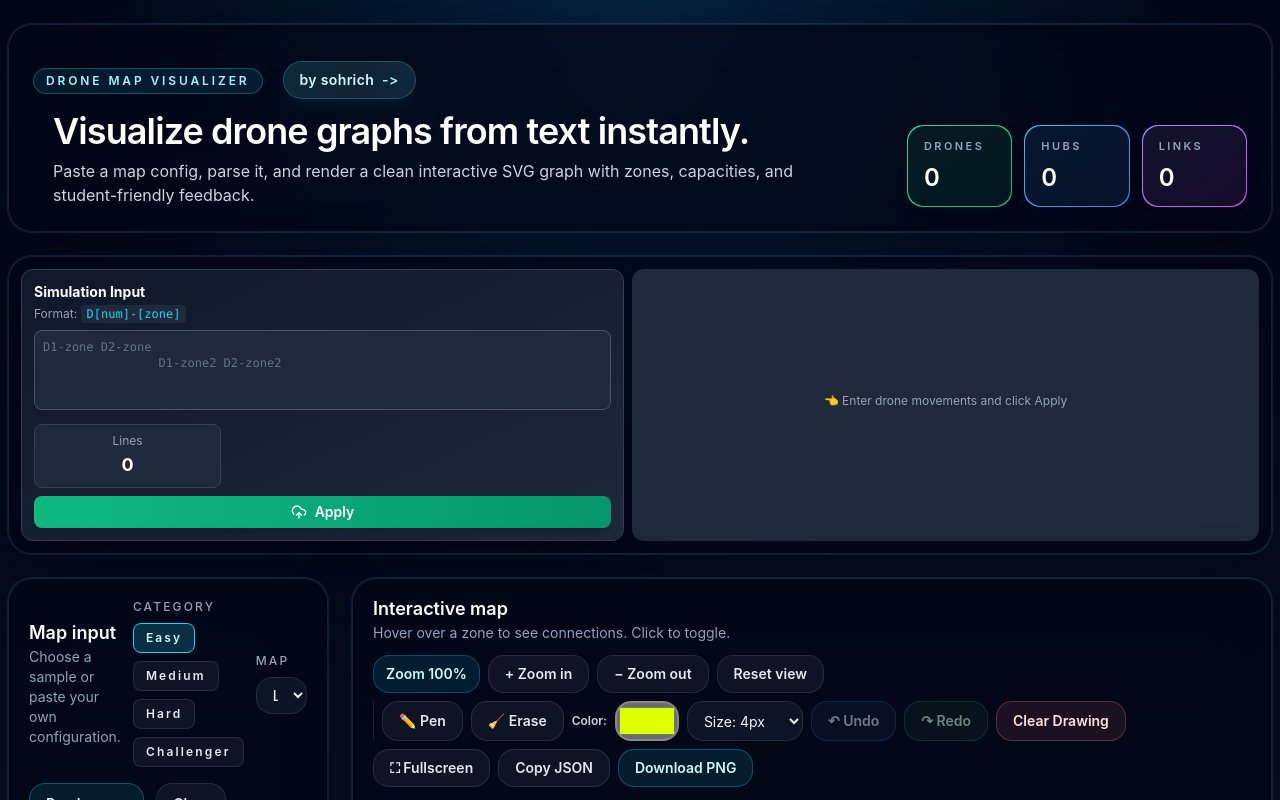
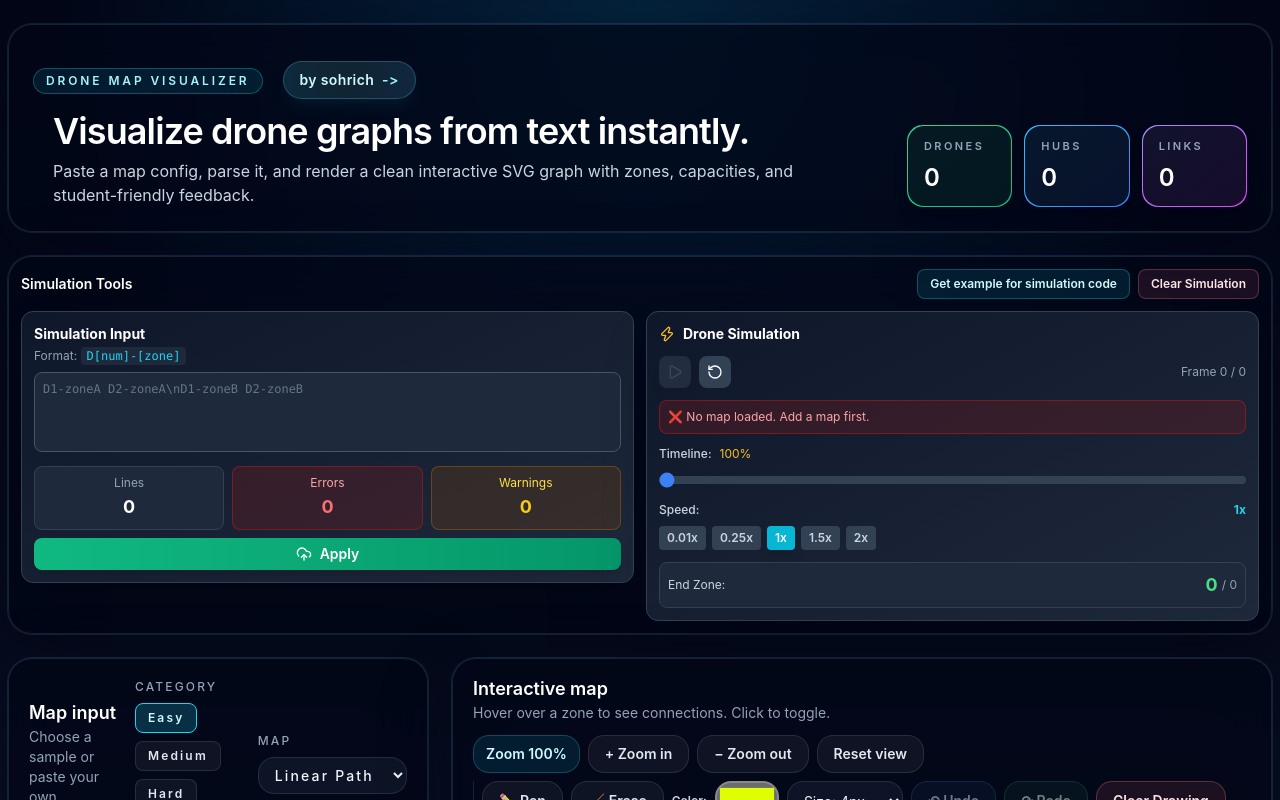
Before and after one commit to rorado/Flyin_DroneMapVisualizer, a Next.js app: page / in a window 1280 px wide. Shown: the top 800 px of the page. Built offline with nearby package versions, Linux system fonts and the light colour scheme.

Commit message:
add simulation

```diff
--- a/src/components/drone-map-visualizer.tsx
+++ b/src/components/drone-map-visualizer.tsx
@@ -4,17 +4,12 @@ import { AnimatePresence, motion } from "framer-motion";
 import { useEffect, useMemo, useRef, useState } from "react";
 import { computeViewBox } from "@/lib/geometry";
 import { parseDroneMap } from "@/lib/parser";
-import { parseSimulation, getMaxPathLength } from "@/lib/simulation-parser";
+import { getMaxPathLength, parseSimulation } from "@/lib/simulation-parser";
 import { SAMPLE_MAPS, SAMPLE_OPTIONS, SampleKey } from "@/lib/samples";
-import {
-  ParsedMap,
-  ParsedNode,
-  DroneState,
-  SimulationFrame,
-} from "@/lib/types";
+import { ParsedMap, ParsedNode } from "@/lib/types";
 import { MapCanvas } from "./map-canvas";
-import { SimulationInput } from "./simulation-input";
-import { SimulationControls } from "./simulation-controls";
+import { SimulationControls } from "@/components/simulation-controls";
+import { SimulationInput } from "@/components/simulation-input";
 import {
   clampPan,
   findPathBetweenNodes,
@@ -110,26 +105,16 @@ export default function DroneMapVisualizer() {
       isEraser: boolean;
     }>
   >([]);
-
-  // Simulation state
   const [simulationInput, setSimulationInput] = useState<string>("");
   const [appliedSimulation, setAppliedSimulation] = useState<string>("");
   const [isSimulationRunning, setIsSimulationRunning] = useState(false);
   const [currentFrame, setCurrentFrame] = useState(0);
   const [simulationSpeed, setSimulationSpeed] = useState(1);
-  const [dronePositions, setDronePositions] = useState<
-    Array<{
-      droneId: string;
-      x: number;
-      y: number;
-      nextX: number;
-      nextY: number;
-      progress: number;
-      completed: boolean;
-    }>
-  >([]);
   const animationFrameRef = useRef<number | null>(null);
   const lastFrameTimeRef = useRef<number>(0);
+  const completionClearTimeoutRef = useRef<ReturnType<
+    typeof setTimeout
+  > | null>(null);
   const [isDrawing, setIsDrawing] = useState(false);
   const [isFullscreen, setIsFullscreen] = useState(false);
   const [pathDisplayMode, setPathDisplayMode] = useState<"all" | "shortest">(
@@ -141,6 +126,7 @@ export default function DroneMapVisualizer() {
     string | null
   >(null);
   const svgRef = useRef<SVGSVGElement | null>(null);
+  const mapSectionRef = useRef<HTMLElement | null>(null);
   const panPointerRef = useRef<{
     active: boolean;
     lastX: number;
@@ -152,8 +138,6 @@ export default function DroneMapVisualizer() {
   });
 
   const parsed = useMemo(() => parseDroneMap(appliedText), [appliedText]);
-
-  // Collect all valid zone names from the map
   const validZones = useMemo(() => {
     const zones = new Set<string>();
     if (parsed.startHub) zones.add(parsed.startHub.name);
@@ -161,19 +145,20 @@ export default function DroneMapVisualizer() {
     parsed.hubs.forEach((hub) => zones.add(hub.name));
     return zones;
   }, [parsed.startHub, parsed.endHub, parsed.hubs]);
-
-  const parsedSimulation = useMemo(
+  const liveParsedSimulation = useMemo(
+    () => parseSimulation(simulationInput, validZones),
+    [simulationInput, validZones],
+  );
+  const appliedParsedSimulation = useMemo(
     () => parseSimulation(appliedSimulation, validZones),
     [appliedSimulation, validZones],
   );
   const maxSimulationFrames = useMemo(() => {
-    // Calculate max frames accounting for sequential drone movement delays
-    const DELAY_FRAMES = 1; // Must match DELAY_FRAMES in computedDronePositions
-    const basePath = getMaxPathLength(parsedSimulation.movements);
-    const numDrones = parsedSimulation.movements.length;
-    // Total frames = base path length + delay offset for each drone
-    return basePath + (numDrones - 1) * DELAY_FRAMES;
-  }, [parsedSimulation.movements]);
+    const delayFrames = 1;
+    const baseFrames = getMaxPathLength(appliedParsedSimulation.movements);
+    const dronesCount = appliedParsedSimulation.movements.length;
+    return baseFrames + Math.max(0, dronesCount - 1) * delayFrames;
+  }, [appliedParsedSimulation.movements]);
   const sourceNodes = useMemo(() => {
     const seen = new Set<string>();
     return [parsed.startHub, ...parsed.hubs, parsed.endHub].filter(
@@ -223,54 +208,37 @@ export default function DroneMapVisualizer() {
     return map;
   }, [nodes]);
 
-  // Calculate drone positions for current frame
   const computedDronePositions = useMemo(() => {
-    if (!appliedSimulation || parsedSimulation.movements.length === 0) {
+    if (
+      !appliedSimulation ||
+      appliedParsedSimulation.movements.length === 0 ||
+      !parsed.startHub ||
+      !parsed.endHub
+    ) {
       return [];
     }
 
-    if (!parsed.startHub) {
-      return [];
-    }
-
     const startHubName = parsed.startHub.name;
-    const DELAY_FRAMES = 1; // Delay between each drone's movement in frames
-
-    const positions = parsedSimulation.movements.map((movement, droneIdx) => {
-      // Extract drone number to calculate delay
+    const endHubName = parsed.endHub.name;
+    const delayFrames = 1;
+
+    return appliedParsedSimulation.movements.map((movement, droneIdx) => {
       const droneNumber =
-        parseInt(movement.droneId.substring(1)) || droneIdx + 1;
-
-      // Calculate the effective frame for this drone
-      // Each drone is offset by (droneNumber - 1) * DELAY_FRAMES
-      const droneFrameOffset = (droneNumber - 1) * DELAY_FRAMES;
+        parseInt(movement.droneId.slice(1), 10) || droneIdx + 1;
+      const droneFrameOffset = (droneNumber - 1) * delayFrames;
       const effectiveFrame = Math.max(0, currentFrame - droneFrameOffset);
 
-      // Frame 0: all drones start at start_hub
-      // Frame 1+: drones move to their path destinations
-      let currentZoneName: string;
-      let nextZoneName: string;
-
-      if (effectiveFrame === 0) {
-        // Drone starts at the start hub
-        currentZoneName = startHubName;
-        nextZoneName =
-          movement.path.length > 0 ? movement.path[0] : startHubName;
-      } else {
-        // PathIndex represents which zone in the movement path we're at
+      let currentZoneName = startHubName;
+      if (effectiveFrame > 0 && movement.path.length > 0) {
         const pathIndex = Math.min(
           effectiveFrame - 1,
           movement.path.length - 1,
         );
-        currentZoneName = movement.path[pathIndex];
-        nextZoneName =
-          movement.path[Math.min(pathIndex + 1, movement.path.length - 1)];
+        currentZoneName = movement.path[pathIndex] ?? startHubName;
       }
 
       const currentZone = nodeByName.get(currentZoneName);
-      const nextZone = nodeByName.get(nextZoneName);
-
-      if (!currentZone || !nextZone) {
+      if (!currentZone) {
         return {
           droneId: movement.droneId,
           x: 0,
@@ -278,12 +246,10 @@ export default function DroneMapVisualizer() {
           nextX: 0,
           nextY: 0,
           progress: 0,
-          completed: effectiveFrame >= movement.path.length,
+          completed: false,
         };
       }
 
-      // Drone stays at current zone (progress = 0)
-      // No interpolation between zones
       return {
         droneId: movement.droneId,
         x: currentZone.x,
@@ -291,17 +257,16 @@ export default function DroneMapVisualizer() {
         nextX: currentZone.x,
         nextY: currentZone.y,
         progress: 0,
-        completed: effectiveFrame >= movement.path.length,
+        completed: currentZoneName === endHubName,
       };
     });
-
-    return positions;
   }, [
+    appliedSimulation,
+    appliedParsedSimulation.movements,
+    parsed.startHub,
+    parsed.endHub,
     currentFrame,
-    parsedSimulation.movements,
     nodeByName,
-    appliedSimulation,
-    parsed.startHub,
   ]);
 
   const connectedNodeNames = useMemo(() => {
@@ -486,6 +451,12 @@ export default function DroneMapVisualizer() {
     setHoveredConnection(null);
     setSelectedPathIndex(null);
     setSelectedZone(null);
+
+    // Reset simulation whenever the rendered map changes.
+    setSimulationInput("");
+    setAppliedSimulation("");
+    setIsSimulationRunning(false);
+    setCurrentFrame(0);
   }, [appliedText]);
 
   useEffect(() => {
@@ -505,7 +476,6 @@ export default function DroneMapVisualizer() {
     }
   }, [clampedPan, pan.x, pan.y]);
 
-  // Simulation animation loop
   useEffect(() => {
     if (!isSimulationRunning || maxSimulationFrames === 0) {
       if (animationFrameRef.current) {
@@ -529,7 +499,7 @@ export default function DroneMapVisualizer() {
           const next = prev + 1;
           if (next >= maxSimulationFrames) {
             setIsSimulationRunning(false);
-            return maxSimulationFrames - 1;
+            return Math.max(0, maxSimulationFrames - 1);
           }
           return next;
         });
@@ -931,7 +901,6 @@ export default function DroneMapVisualizer() {
     }
   }
 
-  // Simulation handlers
   function handleApplySimulation() {
     setAppliedSimulation(simulationInput);
     setCurrentFrame(0);
@@ -940,7 +909,24 @@ export default function DroneMapVisualizer() {
 
   function handlePlayPauseSimulation() {
     if (maxSimulationFrames > 0) {
-      setIsSimulationRunning(!isSimulationRunning);
+      setIsSimulationRunning((prev) => {
+        const next = !prev;
+
+        if (next) {
+          if (appliedText && !shouldDisplayMap) {
+            setShouldDisplayMap(true);
+          }
+
+          requestAnimationFrame(() => {
+            mapSectionRef.current?.scrollIntoView({
+              behavior: "smooth",
+              block: "start",
+            });
+          });
+        }
+
+        return next;
+      });
     }
   }
 
@@ -949,20 +935,113 @@ export default function DroneMapVisualizer() {
     setIsSimulationRunning(false);
   }
 
+  function handleClearSimulation() {
+    setSimulationInput("");
+    setAppliedSimulation("");
+    setCurrentFrame(0);
+    setIsSimulationRunning(false);
+  }
+
+  function handleGenerateSimulationCode() {
+    if (!parsed.startHub || !parsed.endHub || !parsed.nbDrones) {
+      setSimulationInput(
+        "# Unable to generate simulation. Ensure map has nb_drones, start_hub, and end_hub.",
+      );
+      return;
+    }
+
+    const path = findPathBetweenNodes(
+      parsed.startHub.name,
+      parsed.endHub.name,
+      parsed.connections,
+    );
+
+    // Exclude the start hub and keep intermediate + goal zones.
+    const movementZones = path.slice(1);
+    if (movementZones.length === 0) {
+      setSimulationInput(
+        "# Unable to generate simulation. No valid path from start_hub to end_hub.",
+      );
+      return;
+    }
+
+    const droneCount = parsed.nbDrones;
+    const totalFrames = movementZones.length + droneCount - 1;
+    const lines: string[] = [];
+
+    // Build pipelined movements, one frame per line (D1 starts first, then D2, ...).
+    for (let frame = 1; frame <= totalFrames; frame++) {
+      const tokens: string[] = [];
+
+      for (let drone = 1; drone <= droneCount; drone++) {
+        const step = frame - (drone - 1);
+        if (step >= 1 && step <= movementZones.length) {
+          tokens.push(`D${drone}-${movementZones[step - 1]}`);
+        }
+      }
+
+      if (tokens.length > 0) {
+        lines.push(tokens.join(" "));
+      }
+    }
+
+    setSimulationInput(lines.join("\n"));
+    setIsSimulationRunning(false);
+    setCurrentFrame(0);
+  }
+
   function handleFrameChange(frame: number) {
     setIsSimulationRunning(false);
-    setCurrentFrame(Math.max(0, Math.min(frame, maxSimulationFrames - 1)));
+    setCurrentFrame(
+      Math.max(0, Math.min(frame, Math.max(0, maxSimulationFrames - 1))),
+    );
   }
 
   function handleSpeedChange(speed: number) {
     setSimulationSpeed(Math.max(0.01, Math.min(5, speed)));
   }
 
+  const hasRenderableMap = nodes.length > 0;
   const completedDronesCount = computedDronePositions.filter(
-    (d) => d.completed,
+    (drone) => drone.completed,
   ).length;
 
-  const hasRenderableMap = nodes.length > 0;
+  useEffect(() => {
+    const totalDrones = appliedParsedSimulation.movements.length;
+
+    if (totalDrones === 0) {
+      if (completionClearTimeoutRef.current) {
+        clearTimeout(completionClearTimeoutRef.current);
+        completionClearTimeoutRef.current = null;
+      }
+      return;
+    }
+
+    const allDronesAtEnd =
+      completedDronesCount > 0 && completedDronesCount === totalDrones;
+
+    if (allDronesAtEnd && !completionClearTimeoutRef.current) {
+      completionClearTimeoutRef.current = setTimeout(() => {
+        setAppliedSimulation("");
+        setIsSimulationRunning(false);
+        setCurrentFrame(0);
+        completionClearTimeoutRef.current = null;
+      }, 3000);
+    }
+
+    if (!allDronesAtEnd && completionClearTimeoutRef.current) {
+      clearTimeout(completionClearTimeoutRef.current);
+      completionClearTimeoutRef.current = null;
+    }
+  }, [completedDronesCount, appliedParsedSimulation.movements.length]);
+
+  useEffect(() => {
+    return () => {
+      if (completionClearTimeoutRef.current) {
+        clearTimeout(completionClearTimeoutRef.current);
+      }
+    };
+  }, []);
 
   return (
     <div
@@ -1041,25 +1120,45 @@ export default function DroneMapVisualizer() {
           </div>
         </motion.header>
 
-        {/* Simulation UI Section */}
         <motion.section
-          initial={{ opacity: 0, y: -18 }}
+          initial={{ opacity: 0, y: -10 }}
           animate={{ opacity: 1, y: 0 }}
-          transition={{ delay: 0.1 }}
-          className={`flex flex-row gap-2 rounded-3xl border border-white/10 bg-slate-950/70 p-3 shadow-glow backdrop-blur-xl ${
+          className={`rounded-3xl border border-white/10 bg-slate-950/70 p-3 shadow-glow backdrop-blur-xl ${
             isFullscreen ? "hidden" : ""
           }`}
         >
+          <div className="mb-3 flex items-center justify-between">
+            <h2 className="text-sm font-semibold text-white">
+              Simulation Tools
+            </h2>
+            <div className="flex items-center gap-2">
+              <button
+                type="button"
+                onClick={handleGenerateSimulationCode}
+                className="rounded-lg border border-cyan-400/30 bg-cyan-400/10 px-3 py-1.5 text-xs font-semibold text-cyan-100 transition hover:bg-cyan-400/20"
+              >
+                Get example for simulation code
+              </button>
+              <button
+                type="button"
+                onClick={handleClearSimulation}
+                className="rounded-lg border border-rose-400/30 bg-rose-400/10 px-3 py-1.5 text-xs font-semibold text-rose-100 transition hover:bg-rose-400/20"
+              >
+                Clear Simulation
+              </button>
+            </div>
+          </div>
+
+          <div className="flex flex-col gap-3 lg:flex-row">
             <div className="flex-1">
               <SimulationInput
                 value={simulationInput}
                 onChange={setSimulationInput}
                 onApply={handleApplySimulation}
-              issues={parsedSimulation.issues}
+                issues={liveParsedSimulation.issues}
               />
             </div>
 
-          {appliedSimulation && maxSimulationFrames > 0 ? (
             <div className="flex-1">
               <SimulationControls
                 isRunning={isSimulationRunning}
@@ -1070,39 +1169,29 @@ export default function DroneMapVisualizer() {
                 currentFrame={currentFrame}
                 maxFrames={maxSimulationFrames}
                 onFrameChange={handleFrameChange}
-                totalDrones={parsedSimulation.movements.length}
+                totalDrones={appliedParsedSimulation.movements.length}
                 completedDrones={completedDronesCount}
                 hasMap={!!appliedText && nodes.length > 0}
-                hasSimulationIssues={parsedSimulation.issues.length > 0}
+                hasSimulationIssues={appliedParsedSimulation.issues.some(
+                  (issue) => issue.severity === "error",
+                )}
                 errorMessage={
                   !appliedText || nodes.length === 0
                     ? "Setup map first"
-                    : parsedSimulation.issues.length > 0
-                      ? `Fix ${parsedSimulation.issues.length} simulation error(s)`
+                    : appliedParsedSimulation.issues.some(
+                          (issue) => issue.severity === "error",
+                        )
+                      ? `Fix ${appliedParsedSimulation.issues.filter((issue) => issue.severity === "error").length} simulation error(s)`
                       : ""
                 }
               />
             </div>
-          ) : (
-            <div className="flex-1 bg-slate-800 rounded-xl p-3 flex items-center justify-center">
-              <div className="text-center">
-                <p className="text-xs text-slate-400 mb-2">
-                  {!appliedSimulation
-                    ? "👈 Enter drone movements and click Apply"
-                    : "⚠️ No valid simulation or map"}
-                </p>
-              </div>
-            </div>
-          )}
+          </div>
         </motion.section>
 
         <div
-          className={`flex flex-1 flex-row gap-6 ${isFullscreen ? "flex-col" : ""}`}
-        >
-          {/* Sidebar Sections */}
-          <div
-            className={`flex flex-col gap-6 ${
-              isFullscreen ? "w-full" : "w-80 flex-shrink-0"
+          className={`grid flex-1 gap-6 ${
+            isFullscreen ? "grid-cols-1" : "xl:grid-cols-[420px_minmax(0,1fr)]"
           }`}
         >
           <motion.section
@@ -1130,8 +1219,7 @@ export default function DroneMapVisualizer() {
                         key={category}
                         onClick={() => {
                           setSelectedCategory(category);
-                            const mapsInCategory =
-                              getSamplesByCategory(category);
+                          const mapsInCategory = getSamplesByCategory(category);
                           if (mapsInCategory.length > 0) {
                             const firstMapKey = mapsInCategory[0].value;
                             setSampleKey(firstMapKey);
@@ -1361,10 +1449,7 @@ export default function DroneMapVisualizer() {
                           </div>
                           <div className="flex flex-wrap items-center gap-1 whitespace-normal">
                             {path.map((zone, i) => (
-                                <div
-                                  key={i}
-                                  className="flex items-center gap-1"
-                                >
+                              <div key={i} className="flex items-center gap-1">
                                 <span
                                   className={`rounded px-2 py-0.5 font-medium ${
                                     selectedPathIndex === originalIdx
@@ -1418,13 +1503,12 @@ export default function DroneMapVisualizer() {
               </div>
             )}
           </motion.section>
-          </div>
-
-          {/* Map Section */}
+
           <motion.section
+            ref={mapSectionRef}
             initial={{ opacity: 0, x: 18 }}
             animate={{ opacity: 1, x: 0 }}
-            className={`flex flex-1 ${
+            className={`flex ${
               isFullscreen
                 ? "h-screen w-screen flex-col rounded-none border-0"
                 : "min-h-[820px] flex-col overflow-hidden rounded-3xl border border-white/10"
--- a/src/components/simulation-controls.tsx
+++ b/src/components/simulation-controls.tsx
@@ -42,7 +42,9 @@ export function SimulationControls({
   errorMessage = "",
 }: SimulationControlsProps) {
   const speedOptions = [0.01, 0.25, 1, 1.5, 2];
-  const progress = maxFrames > 1 ? (currentFrame / (maxFrames - 1)) * 100 : 0;
+  const maxFrameIndex = Math.max(0, maxFrames - 1);
+  const progress =
+    maxFrameIndex > 0 ? (currentFrame / maxFrameIndex) * 100 : 100;
 
   const canPlay = hasMap && !hasSimulationIssues && totalDrones > 0;
 
@@ -91,7 +93,7 @@ export function SimulationControls({
         </motion.button>
 
         <div className="flex-1 text-right text-xs text-slate-400">
-          Frame {currentFrame} / {maxFrames - 1}
+          Frame {currentFrame} / {maxFrameIndex}
         </div>
       </div>
 
@@ -123,7 +125,7 @@ export function SimulationControls({
         <input
           type="range"
           min="0"
-          max={Math.max(0, maxFrames - 1)}
+          max={maxFrameIndex}
           value={currentFrame}
           onChange={(e) => onFrameChange(Number(e.target.value))}
           className="w-full h-2 bg-slate-700 rounded-lg appearance-none cursor-pointer accent-blue-500"
@@ -158,7 +160,7 @@ export function SimulationControls({
       {/* Drone Status */}
       <div className="bg-slate-800 rounded-lg p-2 border border-slate-700">
         <div className="flex items-center justify-between">
-          <span className="text-xs text-slate-300">Completed:</span>
+          <span className="text-xs text-slate-300">End Zone:</span>
           <div className="flex items-center gap-1">
             <div className="text-lg font-bold text-green-400">
               {completedDrones}
--- a/src/components/simulation-input.tsx
+++ b/src/components/simulation-input.tsx
@@ -1,7 +1,7 @@
 "use client";
 
 import { motion } from "framer-motion";
-import { UploadCloud, AlertCircle } from "lucide-react";
+import { AlertCircle, UploadCloud } from "lucide-react";
 import { ParseIssue } from "@/lib/types";
 
 interface SimulationInputProps {
@@ -19,8 +19,12 @@ export function SimulationInput({
   issues,
   isLoading = false,
 }: SimulationInputProps) {
-  const errorCount = issues.filter((i) => i.severity === "error").length;
-  const warningCount = issues.filter((i) => i.severity === "warning").length;
+  const errorCount = issues.filter(
+    (issue) => issue.severity === "error",
+  ).length;
+  const warningCount = issues.filter(
+    (issue) => issue.severity === "warning",
+  ).length;
   const hasErrors = errorCount > 0;
 
   return (
@@ -42,74 +46,59 @@ export function SimulationInput({
       <div className="space-y-1 mb-2">
         <textarea
           value={value}
-          onChange={(e) => {onChange(e.target.value)
-            if (e.target.value === "") {
-              onApply();
-            }
-          }}
-          placeholder="D1-zone D2-zone
-                D1-zone2 D2-zone2"
+          onChange={(e) => onChange(e.target.value)}
+          placeholder="D1-zoneA D2-zoneA\nD1-zoneB D2-zoneB"
           className="w-full h-20 bg-slate-800 border border-slate-600 rounded-lg p-2 text-white placeholder-slate-500 font-mono text-xs focus:border-blue-500 focus:outline-none focus:ring-2 focus:ring-blue-500/20 resize-none"
         />
       </div>
 
-      {/* Status Messages */}
-      {issues.length > 0 && value.length > 0 && (
+      {issues.length > 0 && (
         <div className="mb-2 space-y-1">
-          {issues.map((issue, idx) => (
+          {issues.map((issue, index) => (
             <motion.div
-              key={idx}
+              key={`${issue.lineNumber}-${index}`}
               initial={{ opacity: 0, x: -10 }}
               animate={{ opacity: 1, x: 0 }}
-              className={`flex items-start gap-2 p-3 rounded-lg text-sm ${
+              className={`flex items-start gap-2 p-2 rounded-lg text-xs ${
                 issue.severity === "error"
                   ? "bg-red-900/30 border border-red-700/50 text-red-300"
                   : "bg-yellow-900/30 border border-yellow-700/50 text-yellow-300"
               }`}
             >
-              <AlertCircle className="w-4 h-4 mt-0.5 flex-shrink-0" />
+              <AlertCircle className="w-3.5 h-3.5 mt-0.5 flex-shrink-0" />
               <div>
                 <span className="font-semibold">
                   {issue.severity === "error" ? "Error" : "Warning"}
                 </span>
                 {issue.lineNumber > 0 && (
-                  <span className="text-xs opacity-75">
-                    {" "}
-                    (Line {issue.lineNumber})
-                  </span>
+                  <span className="opacity-75"> (Line {issue.lineNumber})</span>
                 )}
-                <p className="text-xs mt-0.5">{issue.message}</p>
+                <p className="mt-0.5">{issue.message}</p>
               </div>
             </motion.div>
           ))}
         </div>
       )}
 
-      {/* Statistics */}
       <div className="grid grid-cols-3 gap-2 mb-2">
         <div className="bg-slate-800 rounded-lg p-2 text-center border border-slate-700">
           <div className="text-xs text-slate-400 mb-0.5">Lines</div>
           <div className="text-lg font-bold text-white">
-            {value.split("\n").filter((l) => l.trim()).length}
+            {value.split("\n").filter((line) => line.trim()).length}
           </div>
         </div>
-        {errorCount > 0 && value.length > 0 && (
         <div className="bg-red-900/30 rounded-lg p-2 text-center border border-red-700/50">
           <div className="text-xs text-red-300 mb-0.5">Errors</div>
           <div className="text-lg font-bold text-red-400">{errorCount}</div>
         </div>
-        )}
-        {warningCount > 0 && value.length > 0 && (
         <div className="bg-yellow-900/30 rounded-lg p-2 text-center border border-yellow-700/50">
           <div className="text-xs text-yellow-300 mb-0.5">Warnings</div>
           <div className="text-lg font-bold text-yellow-400">
             {warningCount}
           </div>
         </div>
-        )}
       </div>
 
-      {/* Apply Button */}
       <motion.button
         whileHover={{ scale: hasErrors ? 1 : 1.05 }}
         whileTap={{ scale: 0.95 }}
```
Also changed, not shown: src/components/map-canvas.tsx (+18 -17 lines). Lines whose indentation alone changed are shown as unchanged.
